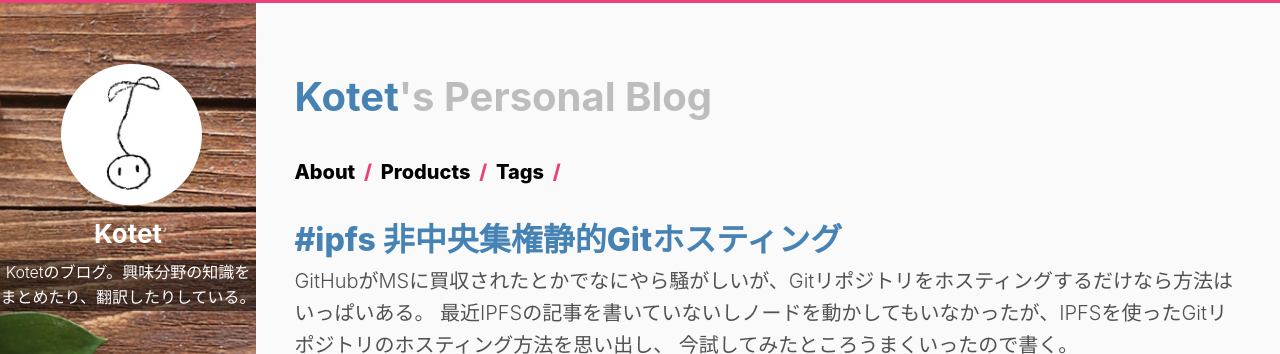
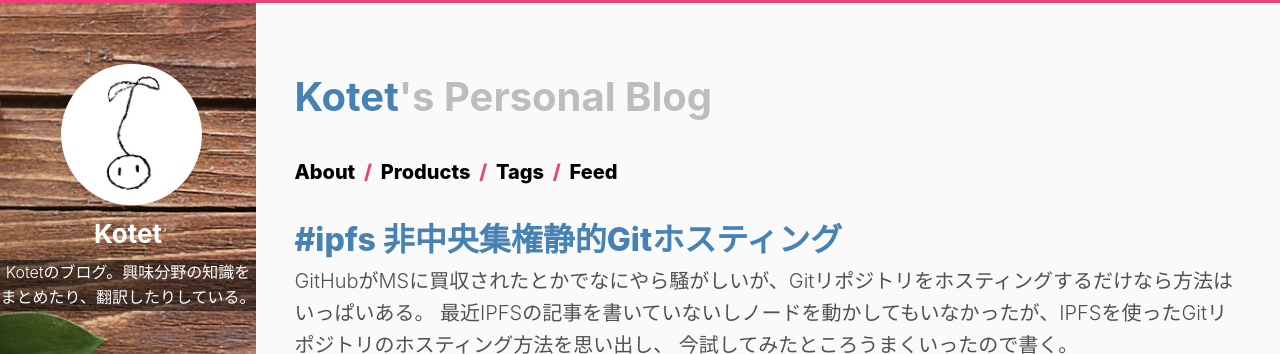
Before and after one commit to kotet/kotet.github.io, a Jekyll site: the page built from index.html, in a window 1280 px wide and 900 px high. Shown: the top 354 px of the window. Built offline with Jekyll 4.4.1, drawn with Linux system fonts in a browser that asks for light colours.

Commit message:
Add link to RSS feed

```diff
--- a/_includes/header.html
+++ b/_includes/header.html
@@ -6,5 +6,6 @@
         {% capture relative %}{% include relative %}{% endcapture %}
         {% for page in site.pages %}{% if page.title %}
         <a href="{{ relative }}{{ page.url | relative_url }}">{{ page.title }}<span> &nbsp;/&nbsp; </span></a> {% endif %}{% endfor %}
+        <a href="{{ relative }}/feed.xml">Feed</a>
     </nav>
 </header>
```
